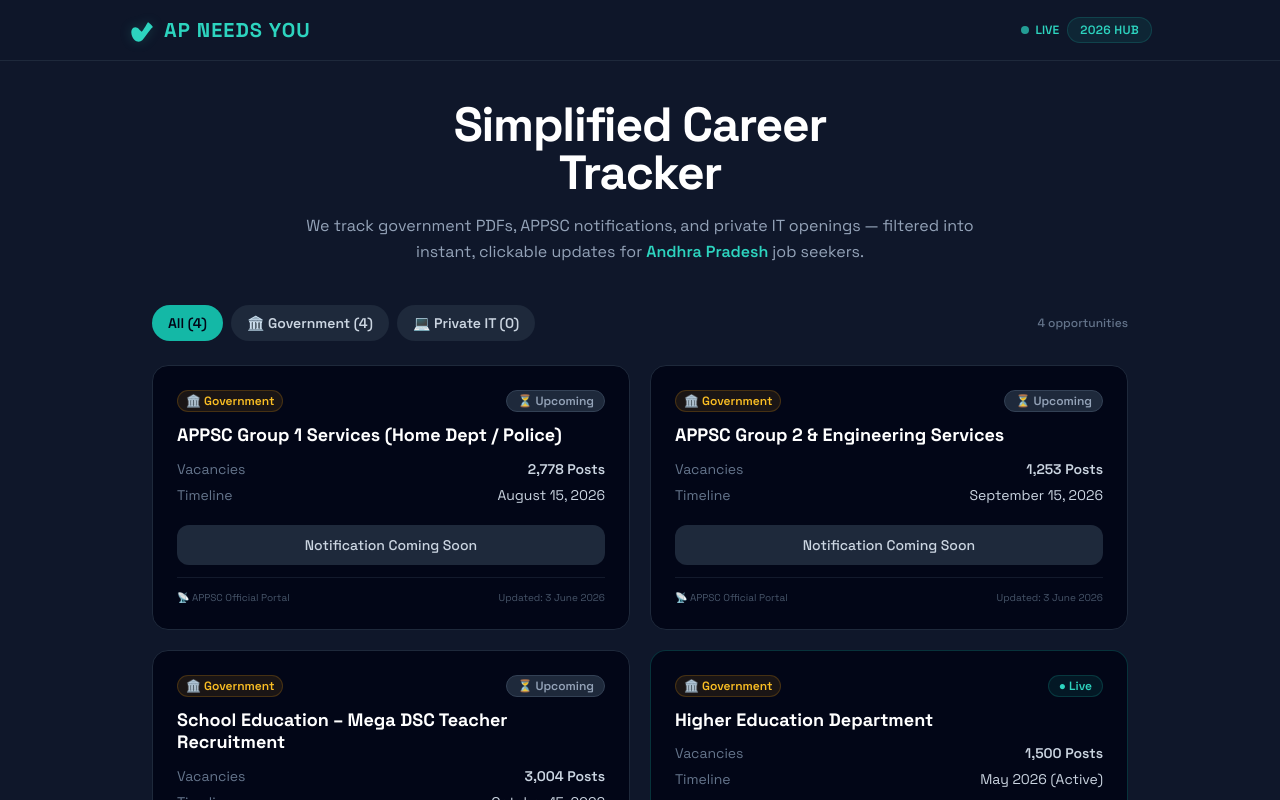
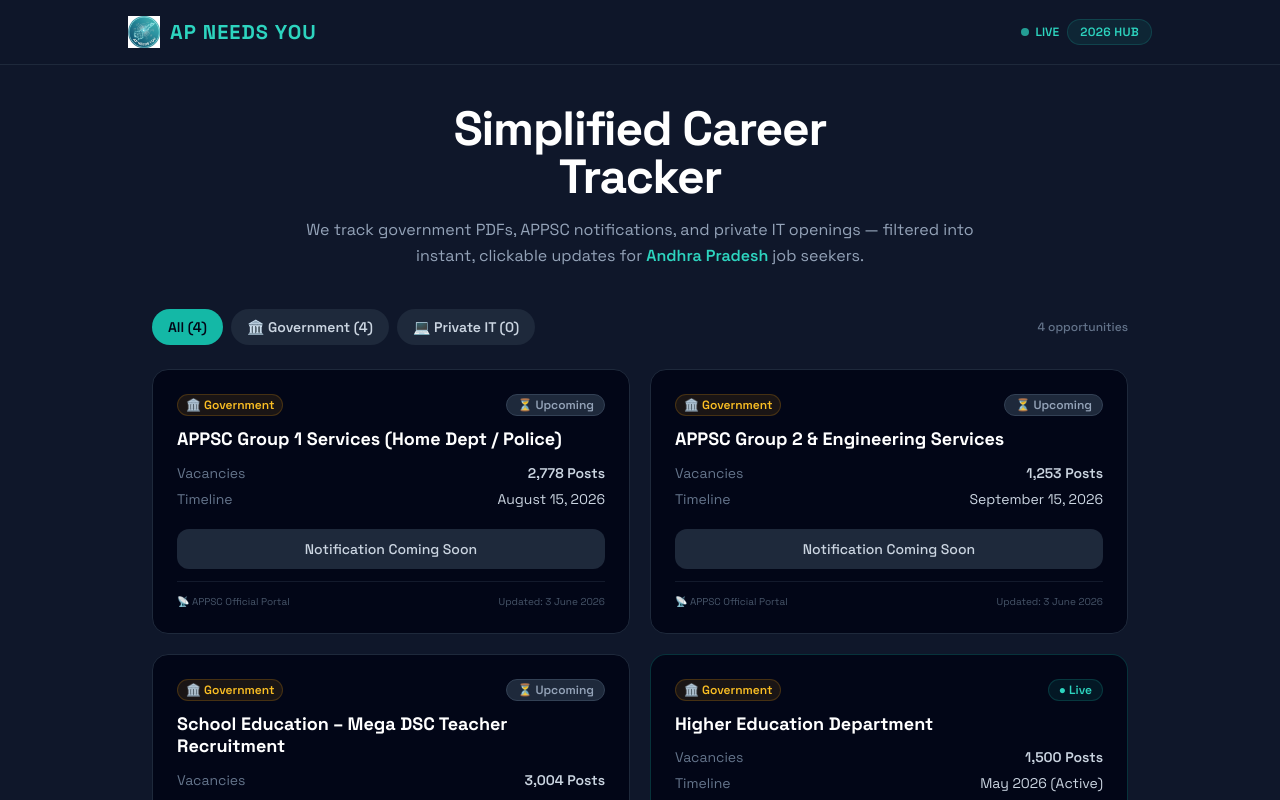
Before and after one commit to APneedsyou/ap-needs-you, a plain HTML site: page index.html in a window 1280 px wide. Shown: the top 800 px of the page. Drawn offline with nearby package versions, Linux system fonts and the light colour scheme.

Commit message:
Branding: Add custom logo image and keep refresh link

```diff
--- a/index.html
+++ b/index.html
@@ -51,13 +51,8 @@
 
       <div class="flex items-center gap-3">
         <a href="./"
-          class="flex items-center gap-2 text-xl font-black tracking-wider text-teal-400 hover:text-teal-300 transition-all duration-200 group">
-          <svg
-            class="w-7 h-7 text-teal-400 group-hover:text-teal-300 transition-colors duration-200 fill-current drop-shadow-[0_0_6px_rgba(45,212,191,0.2)]"
-            viewBox="0 0 100 100" xmlns="http://www.w3.org/2000/svg">
-            <path
-              d="M72,22 C78,26 84,32 89,39 C81,46 74,56 68,64 C62,72 57,80 51,87 C45,92 37,93 30,90 C23,87 18,80 15,73 C12,65 10,56 14,48 C18,40 26,38 33,42 C39,45 43,53 49,56 C55,49 61,39 66,30 C69,26 70,23 72,22 Z" />
-          </svg>
+          class="flex items-center gap-2.5 text-xl font-black tracking-wider text-teal-400 hover:text-teal-300 transition-all duration-200 group">
+          <img src="logo.png" alt="Logo" class="w-8 h-8 object-contain">
           <span>AP NEEDS YOU</span>
         </a>
       </div>
```
Also changed, not shown: logo.png (added).
